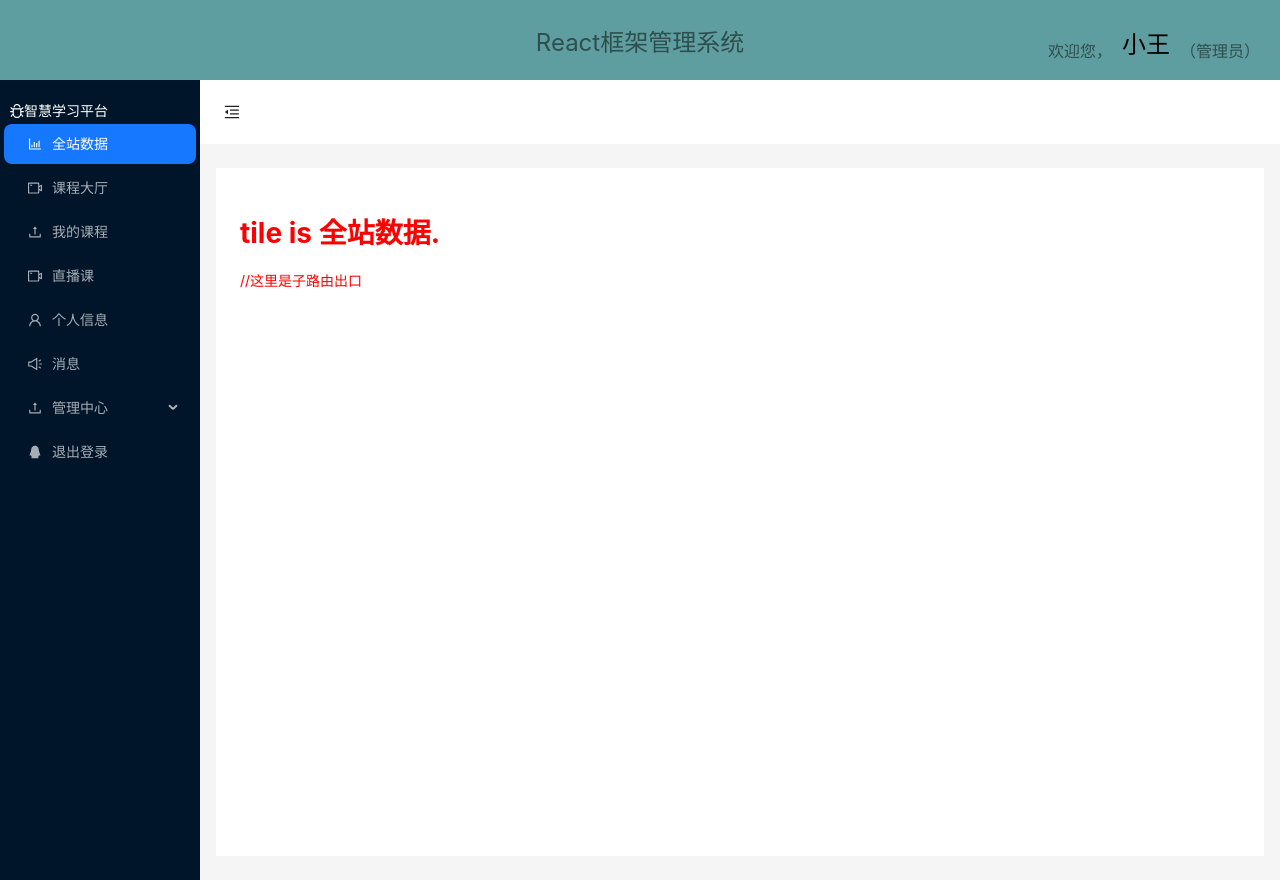
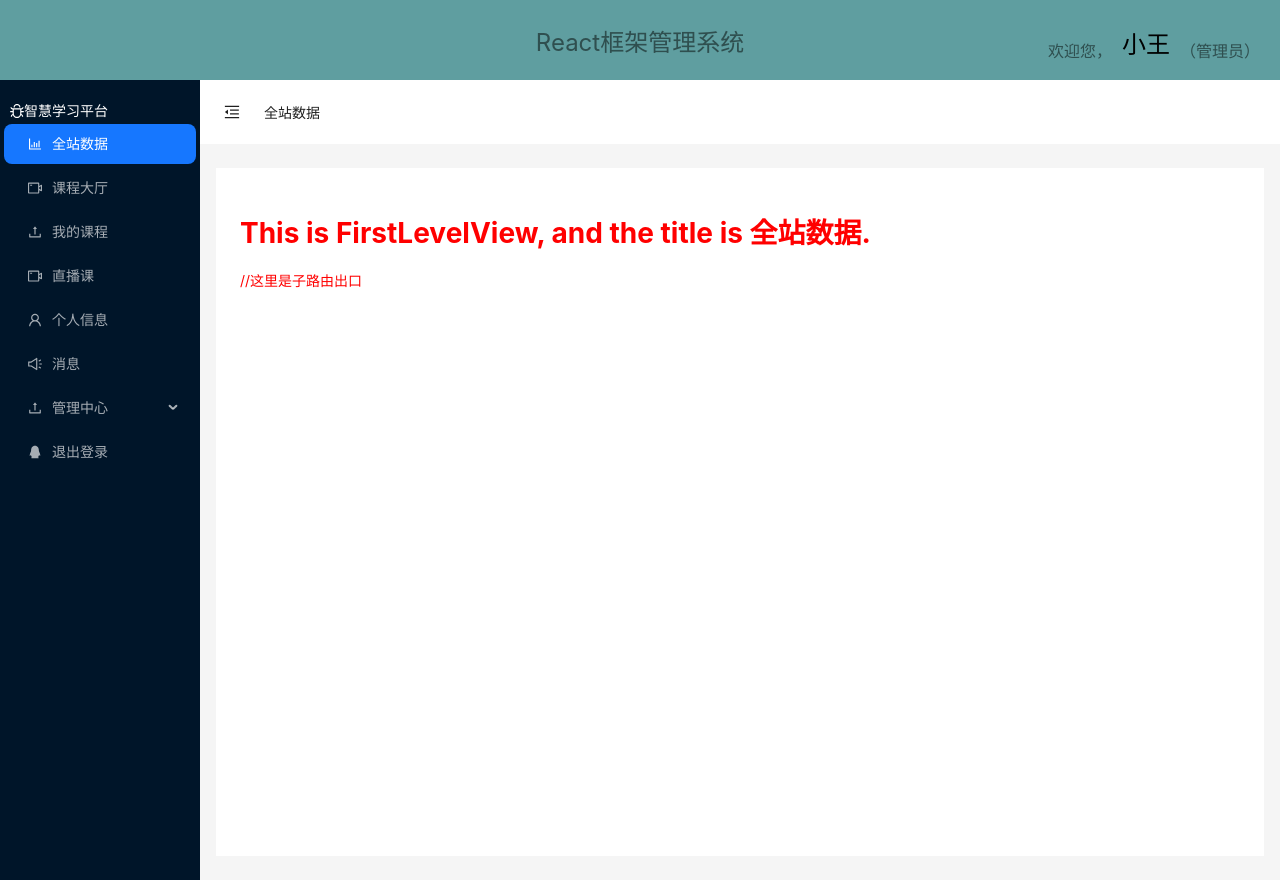
Before and after one commit to SSJStar/my-react-ts-app, a React (Create React App) app: page /item in a window 1280 px wide. Both pictures are taken after a click on the item "全站数据". Built offline with nearby package versions, Linux system fonts and the light colour scheme.

Commit message:
20230608-1728; 第一个react+ts+vite项目 更新：研究-菜单- 层级展示

```diff
--- a/src/pages/Item.tsx
+++ b/src/pages/FirstLevelView.tsx
@@ -3,7 +3,7 @@ import {useLocation, useParams} from "react-router";
 import {useSearchParams} from "react-router-dom";
 import {get} from "@jridgewell/set-array";
 
-export default function Item(){
+export default function FirstLevelView(){
 
     // TODO: search方式 - 接收参数
     let [params,SetParams] = useSearchParams();
@@ -24,7 +24,7 @@ export default function Item(){
     // console.log(`title --> ${titleValue} name --> ${nameValue}`);
     return (
         <div>
-            <h1>tile is { titleValue }.</h1>
+            <h1>This is FirstLevelView, and the title is { titleValue }.</h1>
         </div>
     );
 }
--- /dev/null
+++ b/src/pages/SecondLevelView.tsx
@@ -0,0 +1,30 @@
+// import React from "react";
+import {useLocation, useParams} from "react-router";
+import {useSearchParams} from "react-router-dom";
+import {get} from "@jridgewell/set-array";
+
+export default function SecondLevelView(){
+
+    // TODO: search方式 - 接收参数
+    let [params,SetParams] = useSearchParams();
+    const titleValue = params.get("title")
+    const nameValue = params.get("name")
+    // console.log(`useSearchParams --> ${params.toString()}`);
+    // console.log(`title --> ${titleValue} name --> ${nameValue}`);
+
+    // TODO: params方式 - 接收参数
+    // let params = useParams()
+    // console.log("useParams-->" + params["name"])
+
+    // TODO: state方式 - 接收参数
+    // let stateValue = useLocation()
+    // const titleValue = stateValue.state["title"]
+    // const nameValue = stateValue.state["name"]
+    // console.log("stateValue-->" + JSON.stringify(stateValue))
+    // console.log(`title --> ${titleValue} name --> ${nameValue}`);
+    return (
+        <div>
+            <h1>This is SecondLevelView, and the title is { titleValue }.</h1>
+        </div>
+    );
+}
--- a/src/router/routeConfig.tsx
+++ b/src/router/routeConfig.tsx
@@ -10,7 +10,8 @@ const  withLoadingComponent = (com:JSX.Element) => (
 
 // @ts-ignore
 const LoginView = lazy(() => import("src/pages/LoginForm")); //
-const Item = lazy(() => import("src/pages/Item"));  //点击列表
+const FirstItem = lazy(() => import("src/pages/FirstLevelView"));  //一级菜单列表
+const SecondItem = lazy(() => import("src/pages/SecondLevelView"));  //二级菜单列表
 const Detail = lazy(() => import("src/pages/Detail")); //详情
 const LayoutView = lazy(() => import("src/views/LayoutView")); //布局
 
@@ -25,14 +26,19 @@ const myRouter: Array<RouteObject> = [
             {
                 path: "item",
                 // @ts-ignore
-                element: withLoadingComponent(<Item />),
+                element: withLoadingComponent(<FirstItem />),
+            },
+            {
+                path: "/item2",
+                // @ts-ignore
+                element: withLoadingComponent(<SecondItem />),
             },
         ]
     },
     {
         path: "/list",
         // @ts-ignore
-        element: withLoadingComponent(<Item/>),
+        element: withLoadingComponent(<FirstItem/>),
     },
     {
         path: "/detail",
@@ -53,8 +59,9 @@ const myRouter: Array<RouteObject> = [
     {
         path: "/item",
         // @ts-ignore
-        element: withLoadingComponent(<Item />),
+        element: withLoadingComponent(<FirstItem />),
     },
+
 ];
 export default myRouter
 
--- a/src/views/LayoutView.tsx
+++ b/src/views/LayoutView.tsx
@@ -102,17 +102,17 @@ export default function LayoutView(){
             children: [
                 {
                     key: "7-1",
-                    path: "item?title=课程管理",
+                    path: "item2?title=课程管理",
                     label: "课程管理",
                 },
                 {
                     key: "7-2",
-                    path: "item?title=学生管理",
+                    path: "item2?title=学生管理",
                     label: "学生管理",
                 },
                 {
                     key: "7-3",
-                    path: "item?title=作业",
+                    path: "item2?title=作业",
                     label: "作业",
                 },
             ],
--- a/src/views/listMenu/ListMenu.tsx
+++ b/src/views/listMenu/ListMenu.tsx
@@ -208,9 +208,10 @@ import {
     UserOutlined,
     VideoCameraOutlined, ZhihuOutlined
 } from "@ant-design/icons";
-import React, {useState} from "react";
-import {useNavigate,Outlet} from "react-router-dom";
+import React, {TouchEvent, UIEvent, useState} from "react";
+import {useNavigate, Outlet, useRoutes} from "react-router-dom";
 import {doWhileStatement} from "@babel/types";
+import {useLocation} from "react-router";
 const { Header, Sider, Content } = Layout;
 
 interface proComponentPro {
@@ -223,31 +224,23 @@ interface proComponentPro {
 export default function ListMenu(pro:proComponentPro){
     const navigateTo = useNavigate();
     const [collapsed, setCollapsed] = useState(false);
+    const [navTitles,setNavTitles] = useState<Array<string>>([]);
+    const location = useLocation();
     const {
         token: { colorBgContainer },
     } = theme.useToken();
-    // 点击菜单
+    // 点击垂直菜单
     const onClick: MenuProps['onClick'] = (e) => {
         console.log('click ', e.key);
+        console.log('location 1 ', location);
+        // console.log("下标1--- " + "abce".indexOf("c"));
 
 
-            // console.log(`key:${pro.listJson[2].label}`)
-            // console.log(`item1:${item.toString()}`)
-            // console.log(`item2:${item}`)
-            //
-            // console.log(`item3:${JSON.stringify(item)}`)
-            // console.log(typeof item);
-            // console.log(item.label);
-
-        // console.log("下标1--- " + "abce".indexOf("c"));
-
         // 如果是 "x-y-z-n"这种key，需要特殊处理
-        // dataSource:要查找的数据源
-        // key:分割符
-
-
+        //    @dataSource: 要查找的数据源
+        //    @key:    分割符
         const checkNumber = (dataSource:string, key:string)=>{
-            const navTitles = [];
+            const titles = [];
             let currentList = pro.listJson;
             let routerPath = "";
             let endResult = false; //用来控制do…while…语句，false表示继续循环，true表示结束循环
@@ -264,8 +257,9 @@ export default function ListMenu(pro:proComponentPro){
                     console.log("numberBegin --- " + numberBegin);
                     // 将路径传给routerPath
                     routerPath = currentList[parseInt(numberBegin) - 1].path;
-                    //将标题添加到navTitles数组
-                    navTitles.push(currentList[parseInt(numberBegin) - 1].label); //pro.listJson下标从1开始，所以下标要减去1
+                    //将标题添加到titles数组
+                    titles.push(currentList[parseInt(numberBegin) - 1].label); //pro.listJson下标从1开始，所以下标要减去1
+                    setNavTitles(titles);
                     //更新currentList，方便下一次查找
                     currentList = currentList[parseInt(numberBegin) - 1].children;
                     // 更新dataSource，方便下一次do循环
@@ -273,21 +267,19 @@ export default function ListMenu(pro:proComponentPro){
                     // checkA(); //继续下一次checkA函数循环
                 }else {
                     console.log("else块")
-                    // if(navTitles.length == 0){
+                    // if(titles.length == 0){
                     //     // 说明是第一次循环，且只有这一个层级，直接拿来用即可
                     //     routerPath = currentList[parseInt(dataSource)].path;
                     // }else{
                     //     //说明最起码是第二次循环checkA函数，能进入else说明没找到，这里直接返回即可
                     //     endResult = true;
                     // }
-                    console.log("currentList")
-                    console.log(currentList)
-                    console.log(`dataSource:${(parseInt(dataSource) - 1).toString()}`)
                     routerPath = currentList[parseInt(dataSource) - 1].path;
-                    //将标题添加到navTitles数组
-                    navTitles.push(currentList[parseInt(dataSource) - 1].label); //pro.listJson下标从1开始，所以下标要减去1
-                    // `)
+                    //将标题添加到titles数组
+                    titles.push(currentList[parseInt(dataSource) - 1].label); //pro.listJson下标从1开始，所以下标要减去1
+                    setNavTitles(titles);
                     endResult = true;
+
                 }
             }while (!endResult)
 
@@ -321,19 +313,9 @@ export default function ListMenu(pro:proComponentPro){
 
         checkNumber(e.key,"-");
 
-        // if (indexValue > -1) { //找到 "-"
-        //
-        //     //取出"-"前面一个数字
-        //     const numberBegin = e.key.substring(0,indexValue)
-        //     console.log("numberOne --- " + numberBegin);
-        //
-        //     //取出"-"后面一个数字
-        //     // indexValue是"-"的下标，我们要从下一个开始算
-        //     // 参数1 ≤ substring计算结果 < 参数2，所以「参数2」要用e.key.length
-        //     const numberLast = e.key.substring(indexValue + 1,e.key.length)
-        // }
-
-
+        setTimeout(()=>{
+            console.log('location 2 ', location);
+        },200);
         // 减去1是因为，数组下标是从0开始，而key是从1开始
         // const index = parseInt(e.key) - 1;
         // console.log('index ', index);
@@ -352,6 +334,22 @@ export default function ListMenu(pro:proComponentPro){
         //
         //     // TODO: state方式 - 传递参数
         //     // navigateTo("item",{state:{title:'state传值',name:"王五"}})
+    };
+
+
+
+    // e:MouseEvent
+
+    // item表示点击的标题内容，index表示点击的下标（index从0开始）
+    const handelTopMenu = (item: string, index: number) => {
+        return (event: React.MouseEvent) => {
+            console.log(`点击了 ${item}`)
+            event.preventDefault();
+            // 假设展示的是「管理中心/我/个人详情」，点击了第1个（我），
+            // 就从数组navTitles中删掉下标1后面的数据，然后执行setNavTitles(titles);
+            const arr = navTitles.splice(index,navTitles.length - (index + 1)); // index从0开始，这里要选个数
+            setNavTitles(arr);
+        }
     };
 
     return (
@@ -386,6 +384,16 @@ export default function ListMenu(pro:proComponentPro){
                             height: 64,
                         }}
                     />
+                    {/*<label>{navTitles.join('-')}</label>*/}
+                    {/* 遍历输出导航菜单 */}
+                    {navTitles.map((item,index) => {
+                        if (index == (navTitles.length - 1)){
+                            return <label onClick={ handelTopMenu(item,index) } key={index} dangerouslySetInnerHTML={{__html:item}}></label>
+                        }else {
+                            return <label onClick={ handelTopMenu(item,index) } key={index} dangerouslySetInnerHTML={{__html:item + "/"}}></label>
+                            // return <label onClick={(e)=>{console.log(`点击了 ${index}`) } } key={index} dangerouslySetInnerHTML={{__html:item + "/"}}></label>
+                        }
+                    })}
                 </Header>
                 <Content
                     style={{
```
